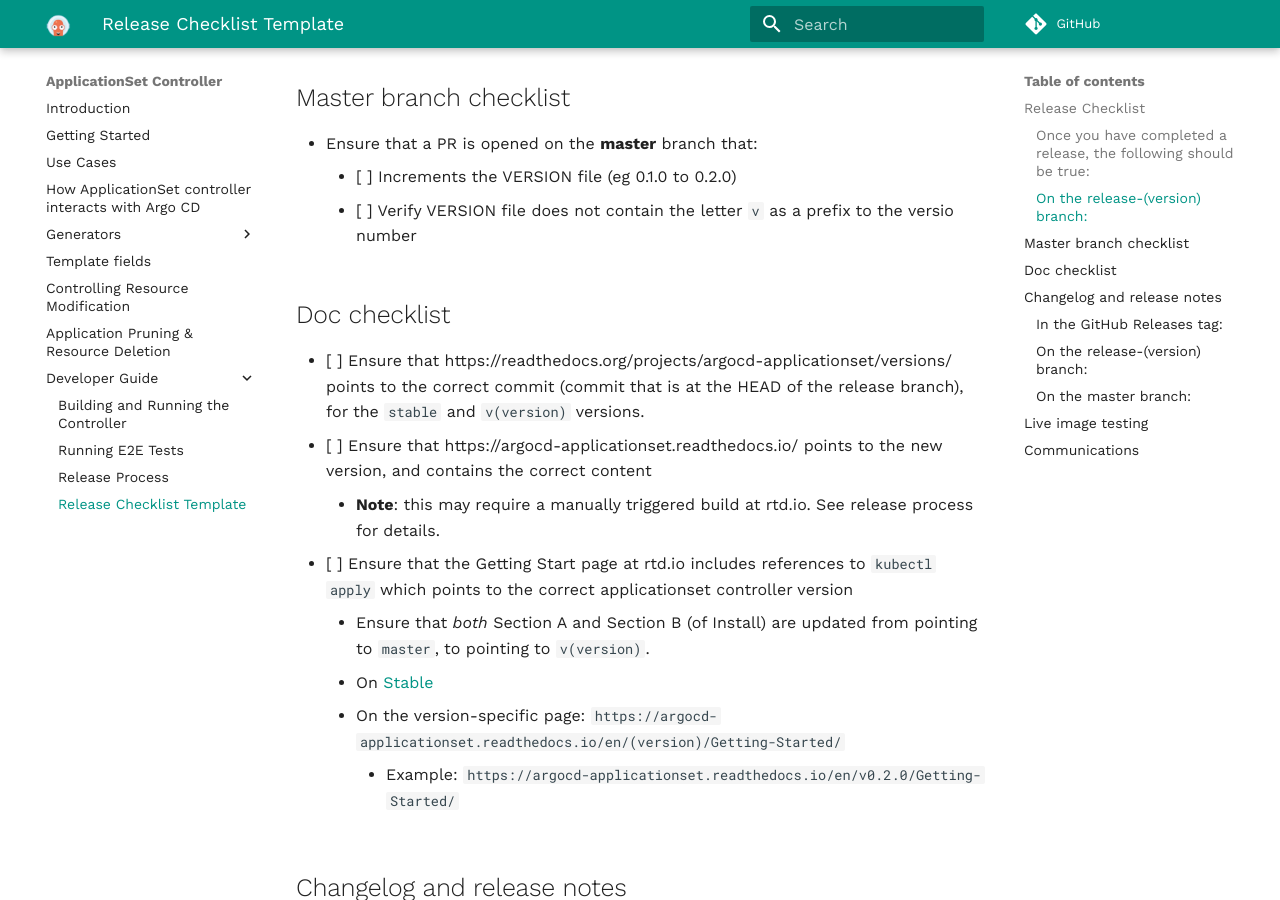
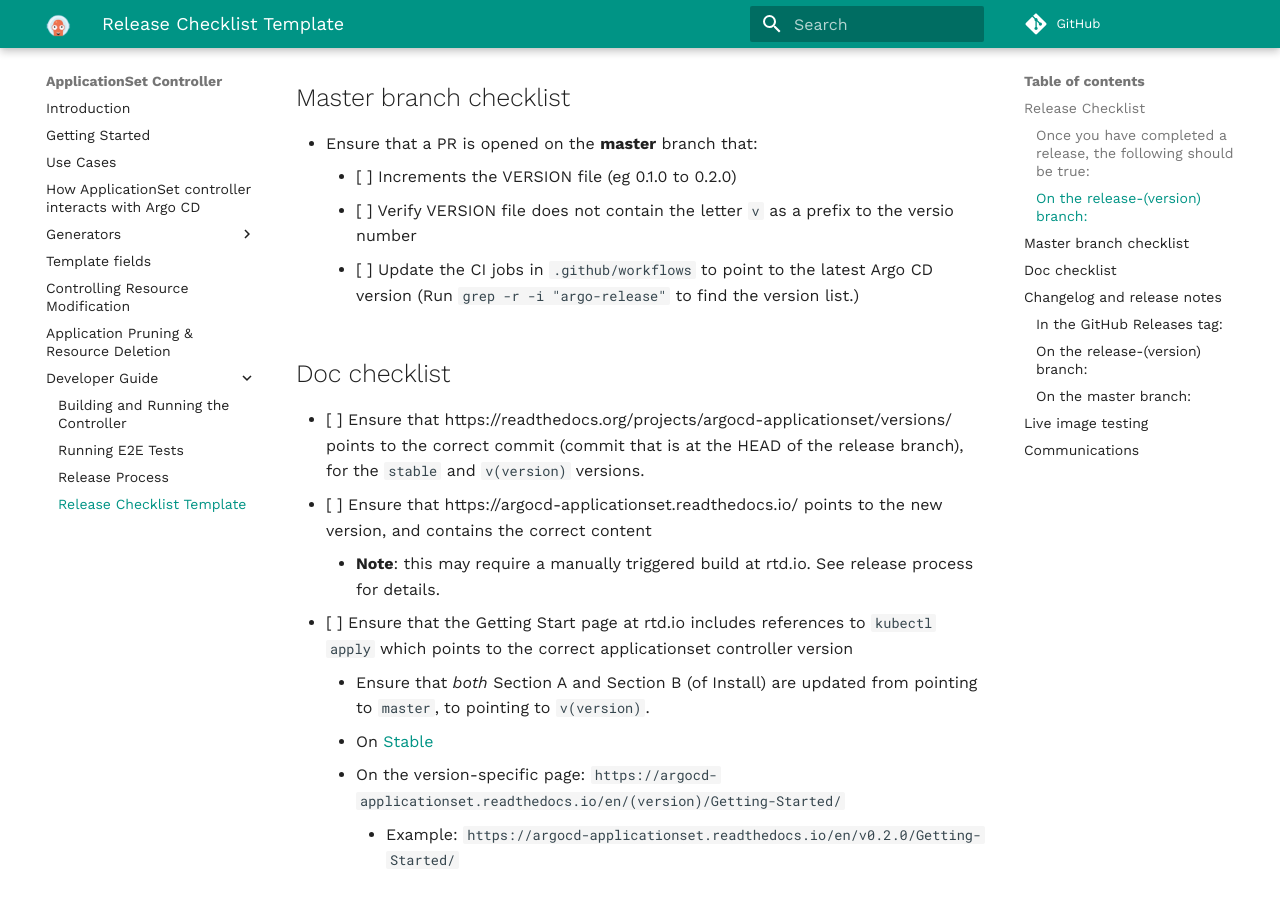
Before and after one commit to argoproj/applicationset, an MkDocs documentation site: the page built from docs/Release-Checklist-Template.md, in a window 1280 px wide and 900 px high, scrolled down 1837 px. Built offline with MkDocs 1.6.1 and Material for MkDocs 9.7.7, drawn with Linux system fonts in a browser that asks for light colours; comment, search, counter and statistics services are not loaded.

```diff
--- a/docs/Release-Checklist-Template.md
+++ b/docs/Release-Checklist-Template.md
@@ -58,6 +58,7 @@ Once complete, this is a set of checks to perform once you have a commit, tags,
 - Ensure that a PR is opened on the **master** branch that:
     - [ ] Increments the VERSION file (eg 0.1.0 to 0.2.0)
     - [ ] Verify VERSION file does not contain the letter `v` as a prefix to the versio number
+    - [ ] Update the CI jobs in `.github/workflows` to point to the latest Argo CD version (Run `grep -r -i "argo-release"` to find the version list.)
 
 ## Doc checklist
 - [ ] Ensure that https://readthedocs.org/projects/argocd-applicationset/versions/ points to the correct commit (commit that is at the HEAD of the release branch), for the `stable` and `v(version)` versions.
```
Also changed, not shown: 6 other files.
